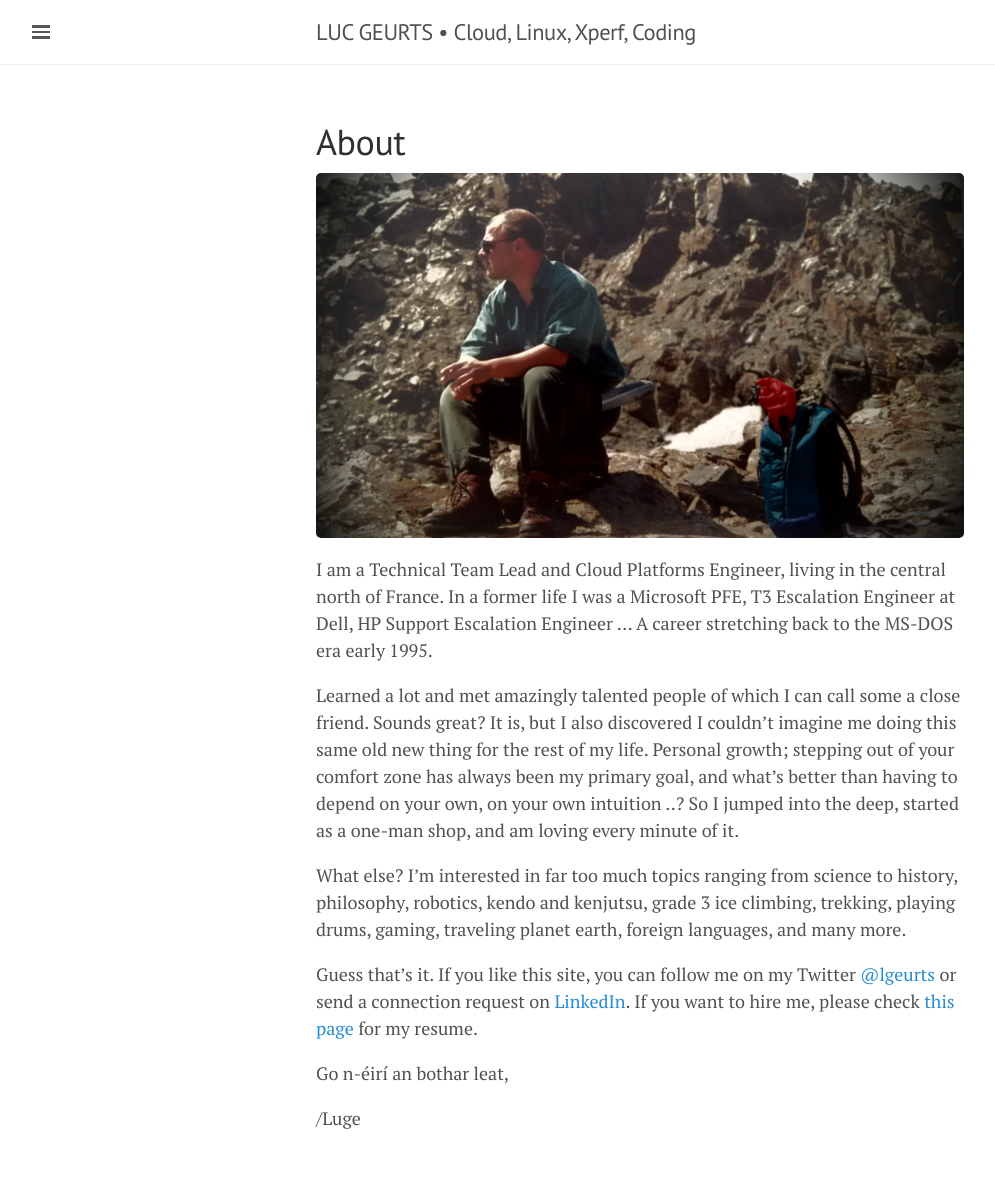
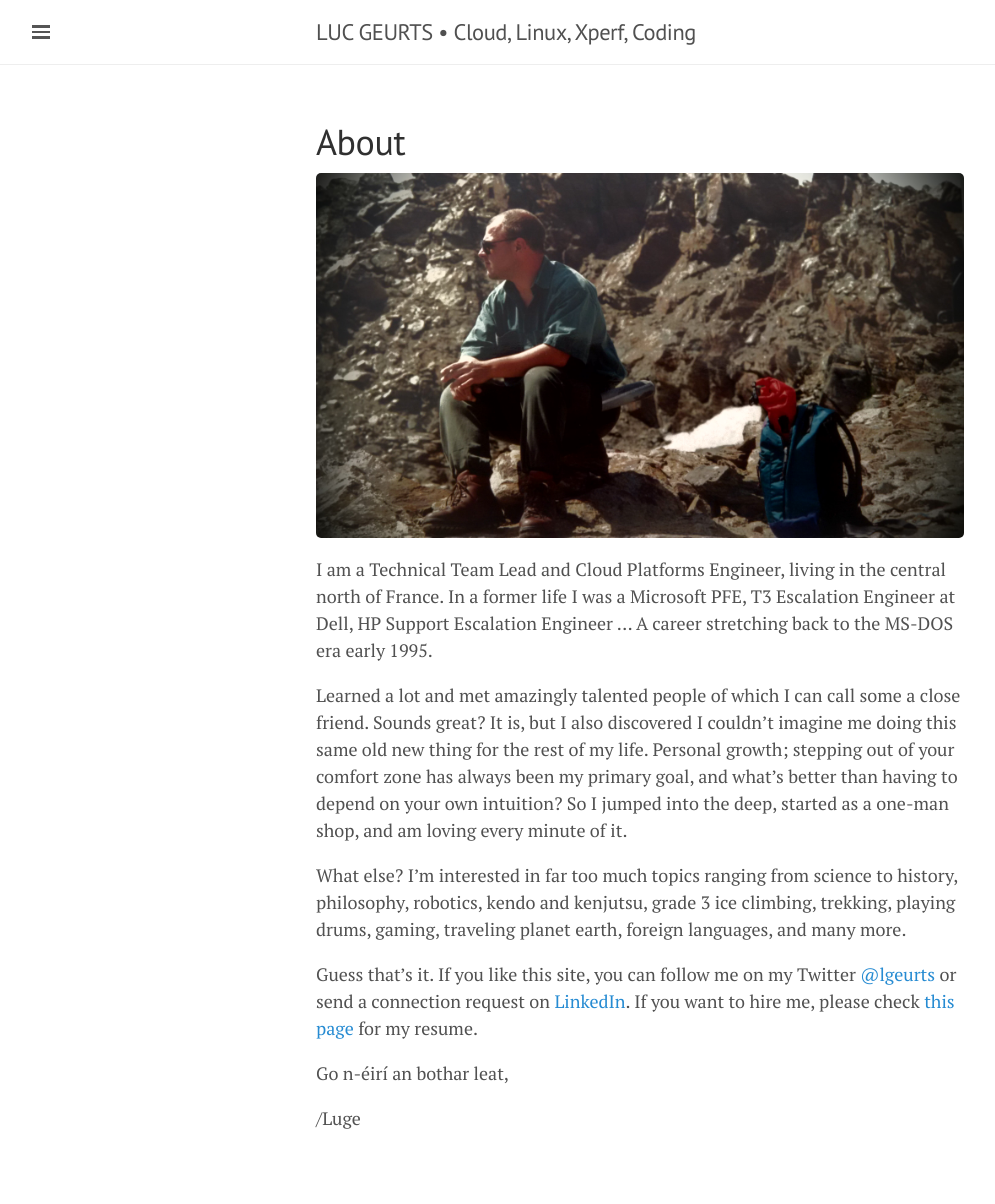
Before and after one commit to lgeurts/lgeurts.github.io, a Jekyll site: the page built from about.md, in a window 1280 px wide. Shown: the whole page, without its empty margins (0-995 px from the left). Built offline with Jekyll 4.4.1, drawn with Linux system fonts in a browser that asks for light colours; nearby versions of some CDN libraries.

Commit message:
Update about.md

```diff
--- a/about.md
+++ b/about.md
@@ -8,7 +8,7 @@
 I am a Technical Team Lead and Cloud Platforms Engineer, living in the central north of France.
 In a former life I was a Microsoft PFE, T3 Escalation Engineer at Dell, HP Support Escalation Engineer ... A career stretching back to the MS-DOS era early 1995.
 
-Learned a lot and met amazingly talented people of which I can call some a close friend. Sounds great? It is, but I also discovered I couldn't imagine me doing this same old new thing for the rest of my life. Personal growth; stepping out of your comfort zone has always been my primary goal, and what's better than having to depend on your own, on your own intuition ..? So I jumped into the deep, started as a one-man shop, and am loving every minute of it.
+Learned a lot and met amazingly talented people of which I can call some a close friend. Sounds great? It is, but I also discovered I couldn't imagine me doing this same old new thing for the rest of my life. Personal growth; stepping out of your comfort zone has always been my primary goal, and what's better than having to depend on your own intuition? So I jumped into the deep, started as a one-man shop, and am loving every minute of it.
 
 What else? I'm interested in far too much topics ranging from science to history, philosophy, robotics, kendo and kenjutsu, grade 3 ice climbing, trekking, playing drums, gaming, traveling planet earth, foreign languages, and many more.
 
```
